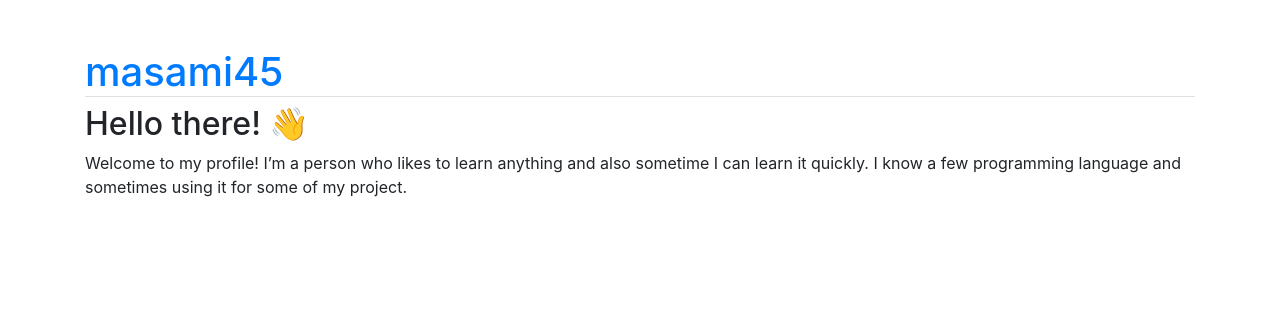
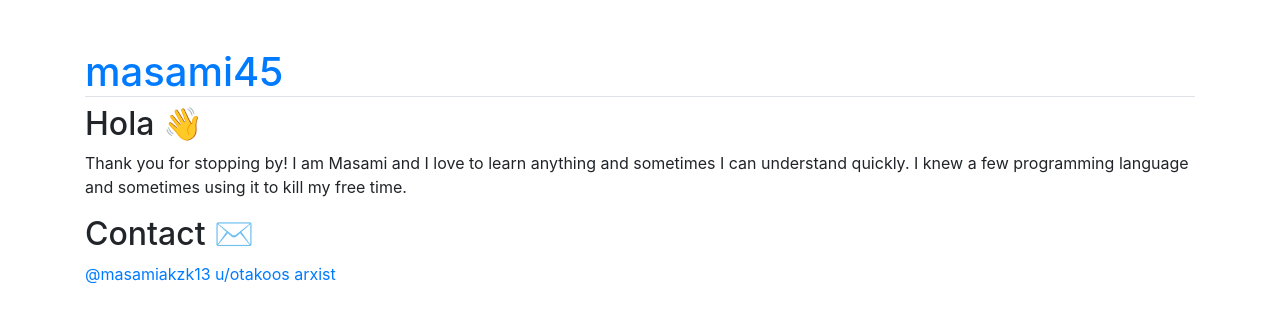
Before and after one commit to nikkozu/nikkozu, a plain HTML site: page index.html in a window 1280 px wide. Drawn offline with nearby package versions, Linux system fonts and the light colour scheme.

Commit message:
Update index.html

```diff
--- a/index.html
+++ b/index.html
@@ -24,8 +24,16 @@
           >masami45</a
         >
       </h1>
-      <h2>Hello there! 👋</h2>
-      <p>Welcome to my profile! I’m a person who likes to learn anything and also sometime I can learn it quickly. I know a few programming language and sometimes using it for some of my project.</p>
+      <h2>Hola 👋</h2>
+      <p>
+        Thank you for stopping by! I am Masami and I love to learn anything and sometimes I can understand quickly. I knew a few programming language and sometimes using it to kill my free time.
+      </p>
+      <h2>Contact ✉️</h2>
+      <p>
+        <a href="https://twitter.com/masamiakzk13" target="_blank">@masamiakzk13</a>
+        <a href="https://reddit.com/u/otakoos" target="_blank">u/otakoos</a>
+        <a href="https://arxist.com/masami" target="_blank">arxist</a>
+      </p>
     </div>
   </body>
 </html>
```
